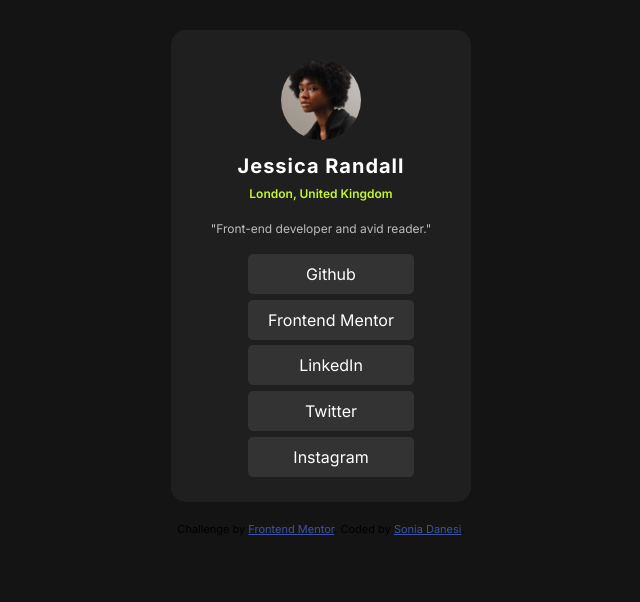
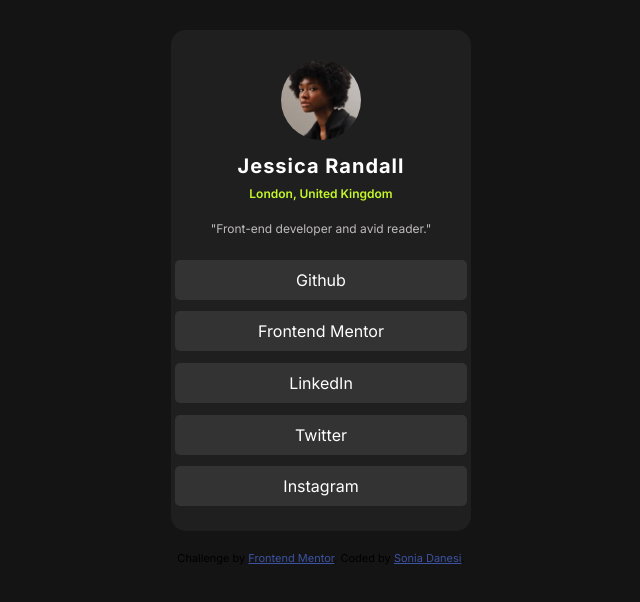
Before and after one commit to soniaabdulkareem/social-links-profile, a plain HTML site: page index.html in a window 1280 px wide. Shown: the whole page, without its empty margins (319-959 px from the left). Drawn offline with Linux system fonts and the light colour scheme.

Commit message:
Update style.css

```diff
--- a/style.css
+++ b/style.css
@@ -61,7 +61,7 @@ ul{
     border: none;
     outline: none;
     padding: 10px;
-    width: 100%;
+    width: 17rem;
     margin-top: 4%;
     list-style-type: none;
 }
```
